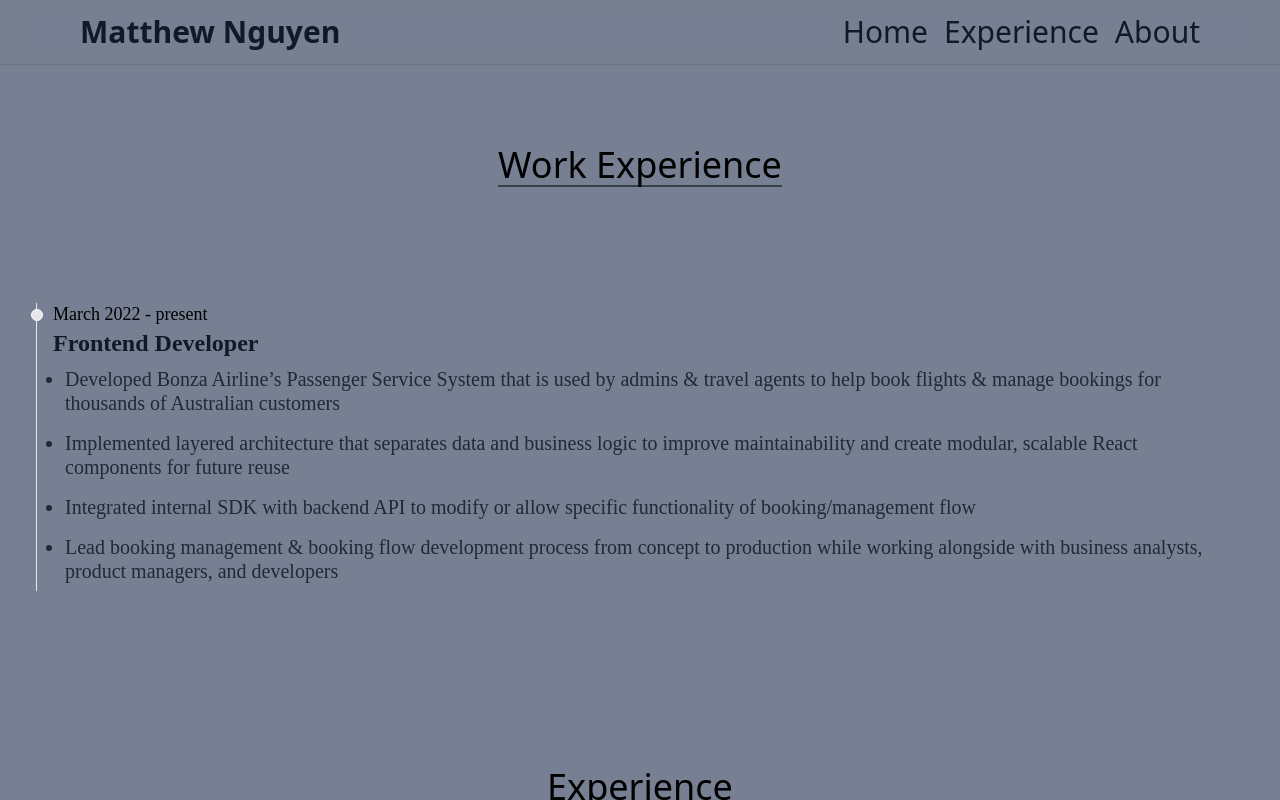
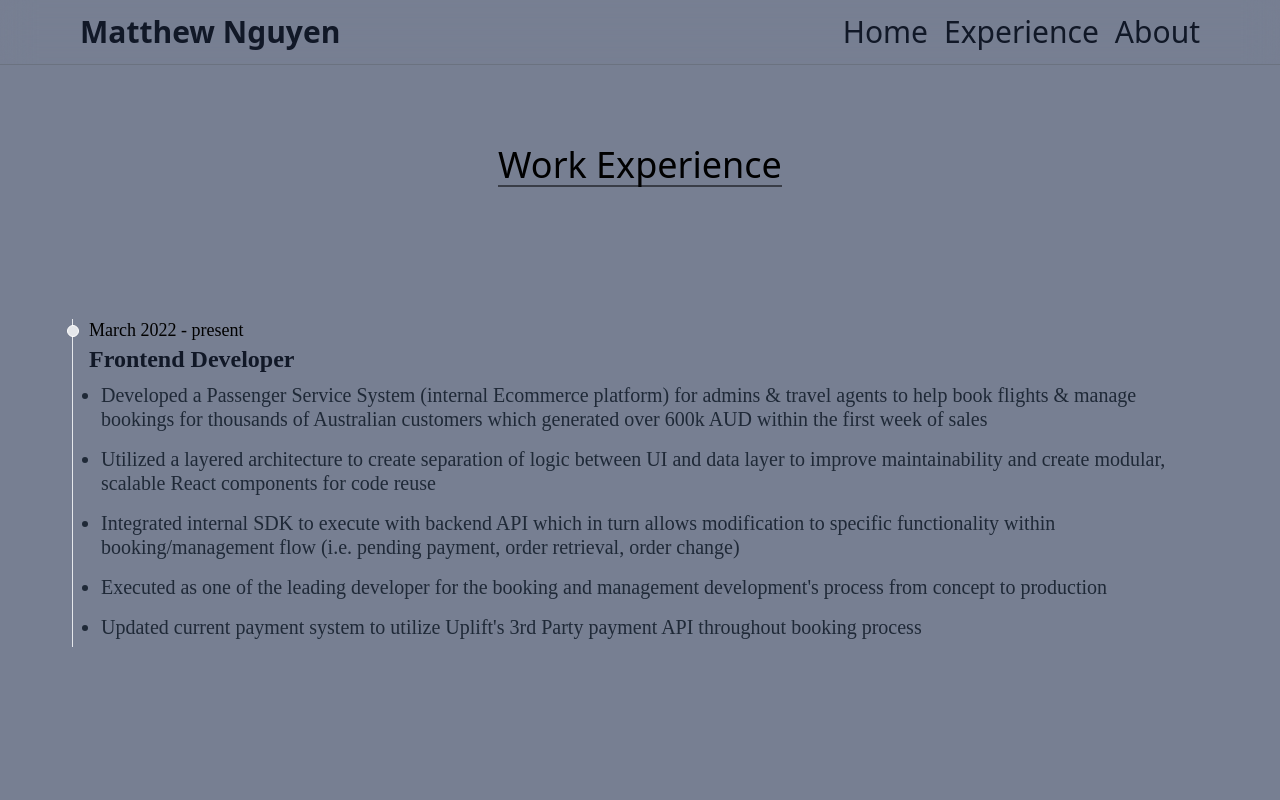
Before and after one commit to coosey/portfolio, a React (Create React App) app in the folder my-app/: page /experience in a window 1280 px wide. Built offline with nearby package versions, Linux system fonts and the light colour scheme.

Commit message:
created timeline component for experience section

```diff
--- a/my-app/src/components/timeline/index.jsx
+++ b/my-app/src/components/timeline/index.jsx
@@ -1,7 +1,6 @@
-
 export const Timeline = () => {
   return (
-    <section>
+    <section className="font-satoshi m-auto ml-5 mr-5 flex flex-col flex-wrap p-4 text-justify">
       <ol class="relative border-l border-gray-200 dark:border-gray-700">
         <li class="ml-4">
           <div class="absolute w-3 h-3 bg-gray-200 rounded-full mt-1.5 -left-1.5 border border-white"></div>
@@ -9,19 +8,22 @@ export const Timeline = () => {
           <h3 class="text-2xl font-semibold text-gray-900">Frontend Developer</h3>
           <ul className="mx-3 leading-6 list-disc font-medium text-left text-xl text-gray-800">
             <li className="py-2">
-              Developed Bonza Airline’s Passenger Service System that is used by admins & travel agents to help book flights & manage
-              bookings for thousands of Australian customers
+              Developed a Passenger Service System (internal Ecommerce platform) for admins & travel agents to help book flights & manage
+              bookings for thousands of Australian customers which generated over 600k AUD within the first week of sales
             </li>
             <li className="py-2">
-              Implemented layered architecture that separates data and business logic to improve maintainability and create modular,
-              scalable React components for future reuse
+              Utilized a layered architecture to create separation of logic between UI and data layer to improve maintainability and create modular,
+              scalable React components for code reuse
             </li>
             <li className="py-2">
-              Integrated internal SDK with backend API to modify or allow specific functionality of booking/management flow
+              Integrated internal SDK to execute with backend API which in turn allows modification to specific functionality within booking/management flow
+              (i.e. pending payment, order retrieval, order change)
             </li>
             <li className="py-2">
-              Lead booking management & booking flow development process from concept to production while working alongside with
-              business analysts, product managers, and developers
+              Executed as one of the leading developer for the booking and management development's process from concept to production
+            </li>
+            <li className="py-2">
+              Updated current payment system to utilize Uplift's 3rd Party payment API throughout booking process
             </li>
           </ul>
         </li>
```
